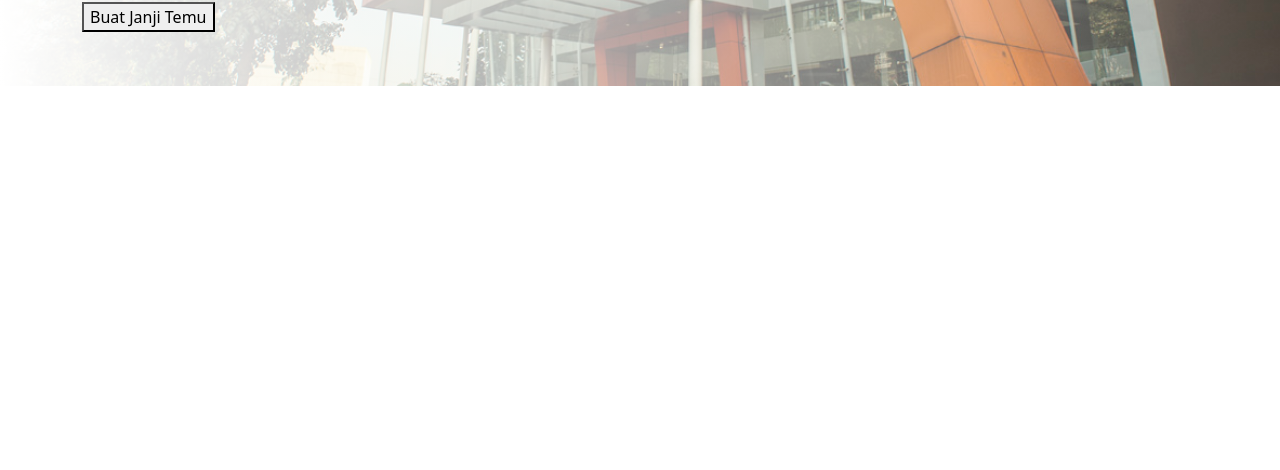
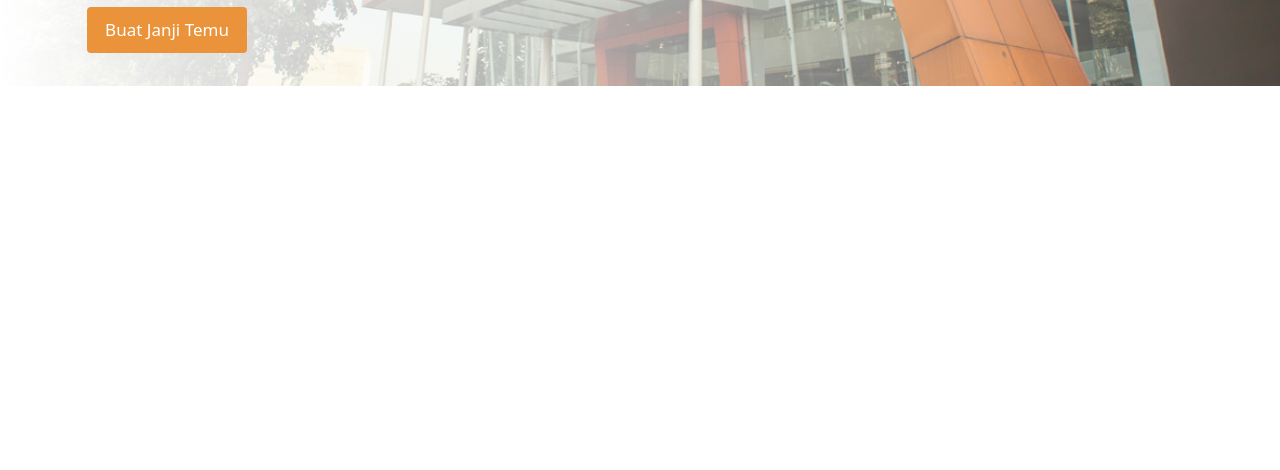
Before and after one commit to prayudo27/grhabunda, a plain HTML site: page index.html in a window 1280 px wide. Shown: the part 330-800 px from the top of the page. Drawn offline with nearby package versions, Linux system fonts and the light colour scheme.

Commit message:
memberikan style pada button janti temu di jumbotron

```diff
--- a/CSS/style.css
+++ b/CSS/style.css
@@ -1,3 +1,4 @@
+/* ========== JUMBOTRON ========== */
 .jumbotron {
   background: linear-gradient(
       to left,
@@ -9,3 +10,46 @@
   background-size: cover;
   height: 300px;
 }
+/* ========== END OF JUMBOTRON ========== */
+
+/* ========== BUTTON JANTI TEMU ========== */
+button {
+  display: inline-block;
+  border-radius: 4px;
+  background-color: #EB933A;
+  border: none;
+  color: #FFFFFF;
+  text-align: center;
+  font-size: 17px;
+  padding: 10px;
+  width: 10rem;
+  transition: all 0.5s;
+  margin: 5px;
+  font-weight: 500;
+ }
+
+ button span {
+  cursor: pointer;
+  display: inline-block;
+  position: relative;
+  transition: 0.5s;
+ }
+
+ button span:after {
+  content: '»';
+  position: absolute;
+  opacity: 0;
+  top: 0;
+  right: -15px;
+  transition: 0.5s;
+ }
+
+ button:hover span {
+  padding-right: 15px;
+ }
+
+ button:hover span:after {
+  opacity: 1;
+  right: 0;
+ }
+ /* ========== END OF BUTTON JANTI TEMU ========== */
```
